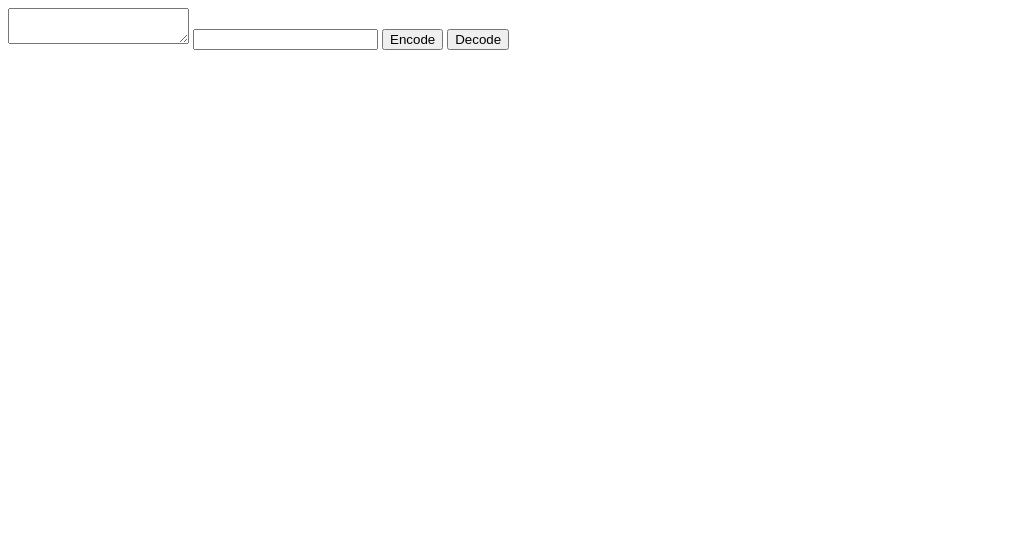
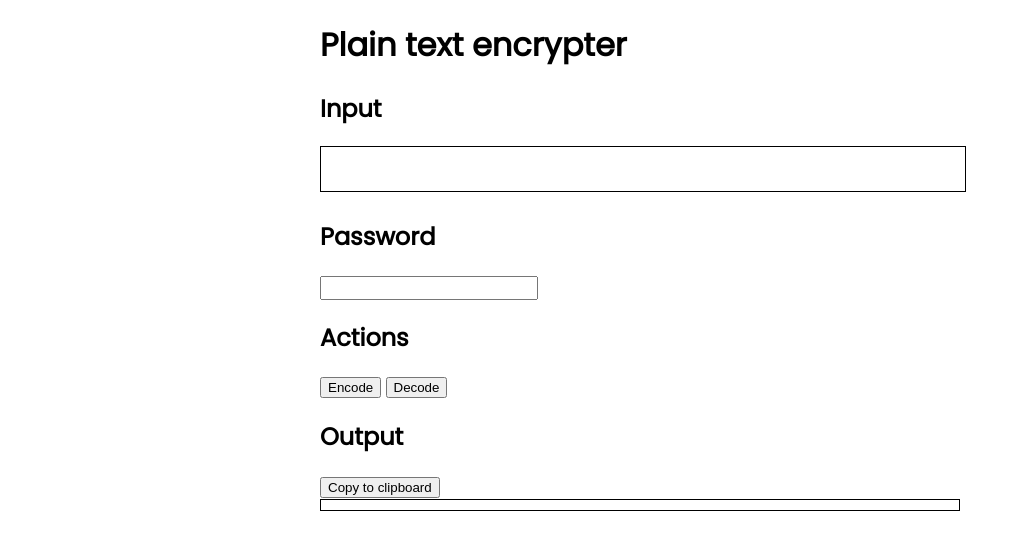
Before and after one commit to GaryHilares/Plain-Text-Encryption, a plain HTML site: page index.html in a window 1280 px wide. Shown: the whole page, without its empty margins (0-1021 px from the left). Drawn offline with Linux system fonts and the light colour scheme.

Commit message:
Improved UI

```diff
--- a/index.html
+++ b/index.html
@@ -2,19 +2,76 @@
 <html>
     <head>
         <meta charset="utf-8" />
-        <title>Password encrypter</title>
+        <title>Plain text encrypter</title>
+        <!-- Google Fonts -->
+        <link rel="preconnect" href="https://fonts.googleapis.com">
+        <link rel="preconnect" href="https://fonts.gstatic.com" crossorigin>
+        <link href="https://fonts.googleapis.com/css2?family=Poppins&display=swap" rel="stylesheet">
+        <!-- /Google Fonts -->
         <style>
-            p {
-                white-space: pre;
+            html,
+            body {
+                margin: 0;
+                padding: 0;
+                font-family: Poppins, 'Segoe UI', Tahoma, Geneva, Verdana, sans-serif;
+            }
+
+            div {
+                margin: 10px 0;
+            }
+
+            textarea {
+                border: 1px solid black;
+                width: 100%;
+                overflow-y: hidden;
+                resize: none;
+            }
+
+            .content {
+                width: 50%;
+                margin: 0 25%;
+            }
+
+            textarea,
+            input,
+            output {
+                font-size: 16px;
+                font-family: 'Courier New', Courier, monospace;
+            }
+
+            output {
+                display: block;
+                word-break: break-all;
+                white-space: pre-wrap;
+                border: 1px solid black;
+                min-height: 10px;
             }
         </style>
     </head>
     <body>
-        <textarea id="input"></textarea>
-        <input id="password" type="text" />
-        <button onclick="handleEncodeClick()">Encode</button>
-        <button onclick="handleDecodeClick()">Decode</button>
-        <p id="output"></p>
+        <div class="content">
+            <div>
+                <h1>Plain text encrypter</h1>
+            </div>
+            <div>
+                <h2>Input</h2>
+                <textarea id="input"></textarea>
+            </div>
+            <div>
+                <h2>Password</h2>
+                <input id="password" type="text" />
+            </div>
+            <div>
+                <h2>Actions</h2>
+                <button id="encode_button">Encode</button>
+                <button id="decode_button">Decode</button>
+            </div>
+            <div>
+                <h2>Output</h2>
+                <button id="copy_to_clipboard_button">Copy to clipboard</button>
+                <output id="output"></output>
+            </div>
+        </div>
         <script src="https://cdnjs.cloudflare.com/ajax/libs/crypto-js/3.1.2/rollups/aes.js"
             integrity="sha256-/H4YS+7aYb9kJ5OKhFYPUjSJdrtV6AeyJOtTkw6X72o=" crossorigin="anonymous"></script>
         <script>
@@ -26,11 +83,24 @@
                 return CryptoJS.AES.decrypt(toDecode, password).toString(CryptoJS.enc.Utf8);
             }
 
+            function copyToClipboard(message) {
+                navigator.clipboard.writeText(message).then(
+                    () => {},
+                    () => {
+                        alert("Couldn't copy text to clipboard!");
+                    }
+                );
+            }
+
+            function autoResizeElement(element) {
+                element.style.height = "auto";
+                element.style.height = element.scrollHeight + "px";
+            }
+
             function handleEncodeClick() {
                 toEncode = document.getElementById('input').value;
                 password = document.getElementById('password').value;
                 let result = encode(toEncode, password);
-                console.log(result);
                 document.getElementById('output').innerHTML = result;
             }
 
@@ -38,9 +108,24 @@
                 toDecode = document.getElementById('input').value;
                 password = document.getElementById('password').value;
                 let result = decode(toDecode, password);
-                console.log(result);
                 document.getElementById('output').innerHTML = result;
             }
+
+            function handleCopyToClipboardClick() {
+                toCopy = document.getElementById('output').innerHTML;
+                copyToClipboard(toCopy);
+            }
+
+            function handleInput(event) {
+                const input = event.target;
+                autoResizeElement(input);
+            }
+
+            autoResizeElement(document.getElementById('input'));
+            document.getElementById('encode_button').addEventListener('click', handleEncodeClick);
+            document.getElementById('decode_button').addEventListener('click', handleDecodeClick);
+            document.getElementById('copy_to_clipboard_button').addEventListener('click', handleCopyToClipboardClick);
+            document.getElementById('input').addEventListener('input', handleInput);
         </script>
     </body>
 </html>
```
